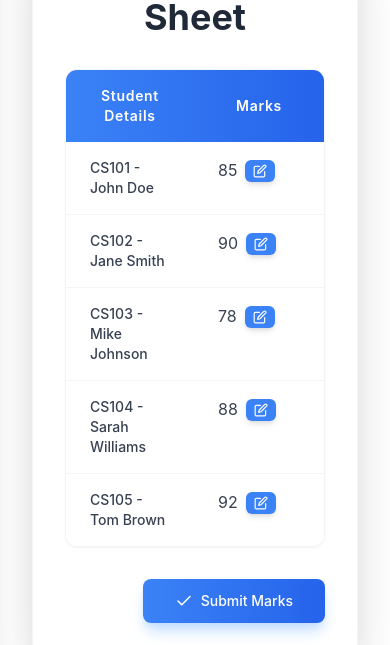
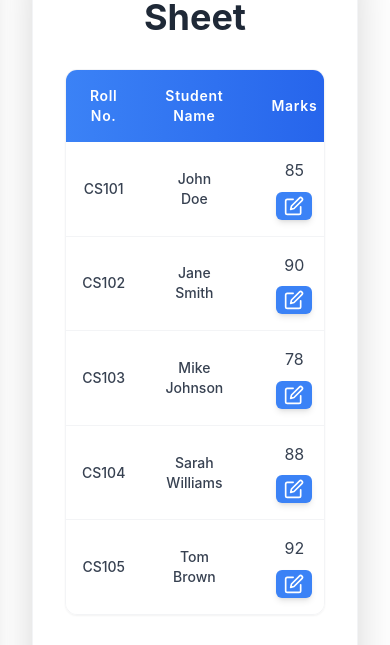
Before and after one commit to Irshad-code/Mini-Project, a React (Vite) app in the folder STAFF-PORTAL-FRONTEND/: page /internalmarks/1 in a window 390 px wide. Shown: the part 172-817 px from the top of the page. Built offline with nearby package versions, Linux system fonts and the light colour scheme; no server answers; sample sign-in values are in the browser's storage.

Commit message:
corrected alignment and mobile view in InternalMarks

```diff
--- a/STAFF-PORTAL-FRONTEND/src/features/classes/InternalMarks.jsx
+++ b/STAFF-PORTAL-FRONTEND/src/features/classes/InternalMarks.jsx
@@ -49,8 +49,11 @@ export default function InternalMarks() {
           <table className="min-w-full">
             <thead>
               <tr className="bg-gradient-to-r from-blue-500 to-blue-600">
+                <th className="px-4 py-4 text-sm font-semibold text-white tracking-wider w-20">
+                  Roll No.
+                </th>
                 <th className="px-6 py-4 text-sm font-semibold text-white tracking-wider">
-                  Student Details
+                  Student Name
                 </th>
                 <th className="px-6 py-4 text-sm font-semibold text-white tracking-wider">
                   Marks
@@ -63,11 +66,13 @@ export default function InternalMarks() {
                   key={student.id}
                   className="hover:bg-gray-50 transition-colors duration-150"
                 >
-                 <td className="px-6 py-4 text-sm font-medium text-gray-700 break-words whitespace-normal text-left w-32 sm:w-auto">
-  {student.rollNo} - {student.name}
+                  <td className="px-4 py-4 text-sm font-medium text-gray-700 break-words whitespace-normal text-center w-20">
+                    {student.rollNo}
                   </td>
-
-<td className="px-6 py-4 whitespace-nowrap flex items-center space-x-2">
+                  <td className="px-6 py-4 text-sm font-medium text-gray-700 break-words whitespace-normal text-center w-32 sm:w-auto">
+                    {student.name}
+                  </td>
+                  <td className="px-6 py-4 whitespace-nowrap flex flex-col items-center space-y-2">
                     {editMode === student.id ? (
                       <input
                         type="number"
@@ -96,11 +101,10 @@ export default function InternalMarks() {
                         onClick={() => handleEdit(student.id, student.marks)}
                         className="bg-blue-500 text-white px-2 py-1 rounded-md shadow-md text-sm flex items-center justify-center"
                       >
-      <FiEdit className="text-md" />
+                        <FiEdit className="text-md" size={20} />
                       </motion.button>
                     )}
                   </td>
-
                 </motion.tr>
               ))}
             </tbody>
```
Lines whose indentation alone changed are shown as unchanged.
